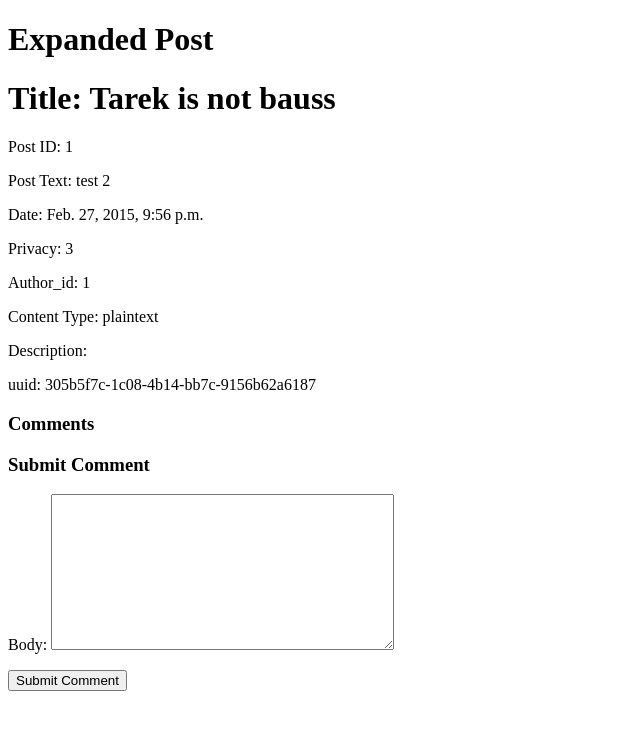
After one commit to CMPUT410W15T02/CMPUT410W15-project, a Django app: page /posts/1/ in a window 1280 px wide. The commit adds this page. Shown: the top 730 px of the page, without its empty margins (0-640 px from the left). Run offline with Django 3.2, Linux system fonts and the light colour scheme; a user stored in the database is signed in; data comes from the database, SQL or seed files in the repository; both versions use the stored data as it was after the commit.

Commit message:
Comments are working. Added expand button that loads only that post with its comments

```diff
--- a/social_distribution/posts/forms.py
+++ b/social_distribution/posts/forms.py
@@ -1,6 +1,6 @@
 from django import forms
 from django.contrib.auth.models import User
-from posts.models import Post
+from posts.models import Post, Comment
 
 class PostForm(forms.ModelForm):
     class Meta:
@@ -26,3 +26,8 @@ class EditForm(forms.ModelForm):
         self.fields["privacy"].initial=post.privacy
         if post.privacy=="3":
             self.fields["allowed"].initial=[t.pk for t in post.allowed.all()]
+
+class CommentForm(forms.ModelForm):
+    class Meta:
+        model= Comment
+        fields = ("body",)
--- a/social_distribution/posts/models.py
+++ b/social_distribution/posts/models.py
@@ -29,7 +29,7 @@ class Comment(models.Model):
     post_id = models.ForeignKey(Post)
     uuid = models.CharField(max_length=36, default = uuid.uuid4)
     body = models.TextField(max_length=2048)
-    author = models.OneToOneField(Profile)
+    author = models.ForeignKey(Profile)
     date = models.DateTimeField('date posted')
 
     def __unicode__(self):
--- a/social_distribution/posts/urls.py
+++ b/social_distribution/posts/urls.py
@@ -10,7 +10,7 @@ urlpatterns = patterns('',
     url(r'^edit/post/(?P<post_id>.+)$', views.edit_post, name='edit/post/post_id'),
     url(r'^posts/friends/$', views.friends_posts, name='posts/friends'),
     url(r'^posts/custom/$', views.custom_posts, name='posts/custom'),
-
+    url(r'^posts/(?P<post_id>\d+)/$',views.expand_post,name='expand_post'),
 
 
     url(r'^api/author/posts/$', api.author_posts, name="api/author/posts"),
--- a/social_distribution/posts/views.py
+++ b/social_distribution/posts/views.py
@@ -2,14 +2,14 @@ from django.shortcuts import render
 from django.shortcuts import render_to_response
 from django.template import RequestContext
 from django.shortcuts import redirect
-from posts.forms import PostForm, EditForm
+from posts.forms import PostForm, EditForm, CommentForm
 from django.http import HttpResponseRedirect, HttpResponse
-from posts.models import Post
+from posts.models import Post, Comment
 from authors.models import Profile
 from datetime import datetime
 from django.contrib.auth.models import User
 from django.db.models import Q
-
+from django.utils import timezone
 import time
 
 # create new posts
@@ -177,3 +177,23 @@ def custom_posts(request):
                 list_of_posts.append(post)
 
     return render(request, 'posts/view_posts.html', {'list_of_posts':list_of_posts})
+
+
+def expand_post(request,post_id):
+    post = Post.objects.get(id=post_id)
+    current_profile = Profile.objects.get(user_id=request.user.id)
+    comments = None
+    if request.method == 'POST':
+        comment_form = CommentForm(data=request.POST)
+
+        if comment_form.is_valid():
+            body = comment_form.cleaned_data['body']
+            newComment = Comment(body=body, date=timezone.now(), author=current_profile, post_id=post)
+            newComment.save()
+        else:
+            print comment_form.errors
+        return redirect('/')
+    else:
+        comments = Comment.objects.filter(post_id=post_id).order_by('date')
+        comment_form = CommentForm()
+    return render(request, 'posts/expand_post.html',{'comments':comments, 'comment_form':comment_form, 'post':post})
--- /dev/null
+++ b/social_distribution/templates/posts/expand_post.html
@@ -0,0 +1,40 @@
+<!DOCTYPE html>
+
+<html>
+	<head>
+		<title>Social Distribution</title>
+	</head>
+	<h1> Expanded Post </h1>
+   	<h1>Title: {{post.title}}</h1>
+	<body>
+			<div>
+			<p>Post ID: {{post.id}}</p>
+			<p>Post Text: {{post.post_text}}</p>
+			<p>Date: {{post.date}} </p>
+			<p>Privacy: {{post.privacy}} </p>
+			<p>Author_id: {{post.author_id}} </p>
+			<p>Content Type: {{post.content_type}} </p>
+			<p>Description: {{post.description}} </p>
+			<p>uuid: {{post.uuid}} </p>
+		</div>
+
+		<h3>Comments </h3>
+		<div>
+			{% for comment in comments %}
+				<span>Body: {{comment.body}}, Date: {{comment.date}} author_id: {{comment.author_id}}</span></br>
+			{% endfor %}
+		</div>
+
+		</hr>
+		<h3> Submit Comment</h3>
+		<div>
+			<span>
+				<form method="POST" action="/posts/{{post.id}}/">
+					{{comment_form.as_p}}
+					<input type='hidden' name='csrfmiddlewaretoken' value='{{ csrf_token }}' />
+		        	<input type="submit" name="submit_comment" value="Submit Comment" />
+		        </form>
+		    </span>
+		</div>
+	</body>
+</html>
```
Also changed, not shown: social_distribution/templates/posts/view_posts.html (+7 -0 lines), social_distribution/db.sqlite3, social_distribution/posts/migrations/0008_auto_20150307_1933.py (added).
